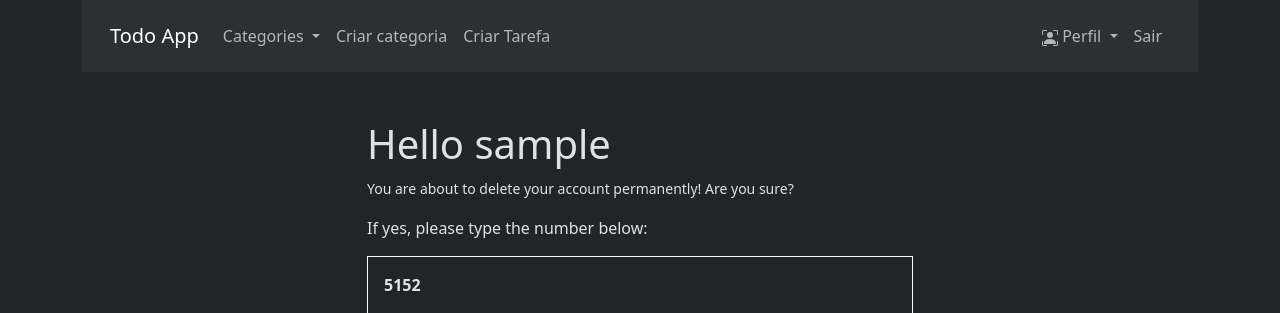
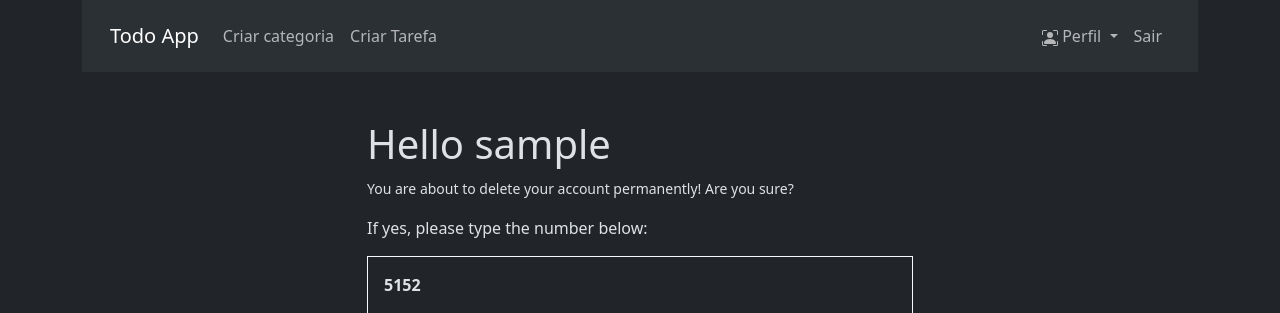
Before and after one commit to RafaMattss/toDo, a Django app: page /profile/delete-account/ in a window 1280 px wide. Shown: the top 313 px of the page. Run offline with Django 5.2, Linux system fonts and the light colour scheme; the visitor is signed in with stand-in values (Sample User, id 1); data comes from the database, SQL or seed files in the repository.

Commit message:
update: change the style of navbar

```diff
--- a/templates/navbar.html
+++ b/templates/navbar.html
@@ -10,14 +10,6 @@
                 <ul class="navbar-nav">
                   {% if user.is_authenticated %}
                   <li class="nav-item dropdown">
-                    <a class="nav-link dropdown-toggle" href="#" role="button" data-bs-toggle="dropdown" aria-expanded="false">
-                      Categories
-                    </a>
-                    <ul class="dropdown-menu">
-                      {% for cat in categories %}
-                      <li><a class="dropdown-item" href="{{cat.get_abso_url}}">{% if cat.user == request.user %} {{cat.title}} {% endif %}</a></li>
-                      {%endfor%}
-                    </ul>
                   </li>
                   <li>
                     <a href="{%url 'todo_app:create_category'%}"class="nav-link">Criar categoria</a>
@@ -32,10 +24,10 @@
                   {# Account Login - Logout Navigasyon #}
                   {% if not user.is_authenticated %}
                   <li>
-                    <a href="{%url 'signup'%}" class="nav-link"> Sign-up</a>
+                    <a href="{%url 'signup'%}" class="nav-link">Registrar-se</a>
                   </li>
                     <li>
-                      <a href="{%url 'login' %}" class="nav-link">Sign in</a>
+                      <a href="{%url 'login' %}" class="nav-link">Login</a>
                     </li>
                     {% else %}
                     <li class="nav-item dropdown">
```
